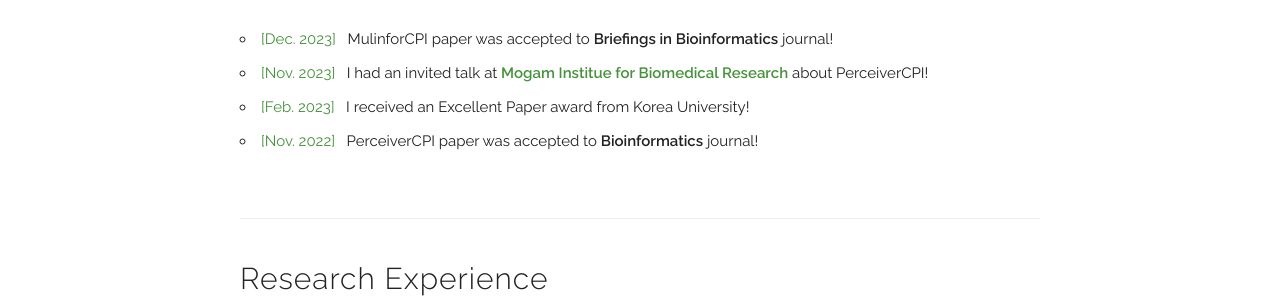
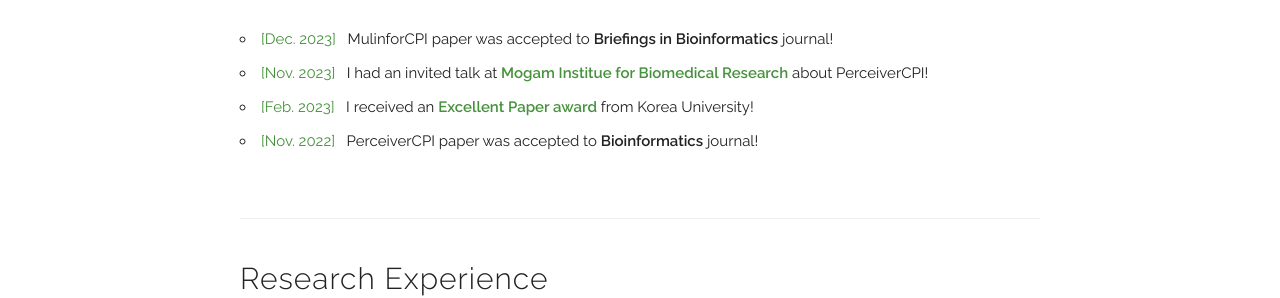
Before and after one commit to quangnguyenbn99/quangnguyenbn99.github.io, a Jekyll site: the page built from index.html, in a window 1280 px wide and 900 px high, scrolled down 907 px. Shown: the part 162-460 px from the top of the window. Built offline with Jekyll 4.4.1, drawn with Linux system fonts in a browser that asks for light colours; some web fonts are replaced; part of the change alters nothing that is shown.

```diff
--- a/index.html
+++ b/index.html
@@ -52,7 +52,7 @@ layout: default
       </li>
       <li>
         <b style="color: #46923c; font-weight: normal;">[Feb. 2023]</b>&nbsp&nbsp
-        I received an Excellent Paper award from Korea University!
+        I received an <a href={{ "/assets/cv/IMG_6569.HEIC" | prepend: site.baseurl }} target="_blank">Excellent Paper award</a>  from Korea University!
       </li>
       <li>
         <b style="color: #46923c; font-weight: normal;">[Nov. 2022]</b>&nbsp&nbsp
```
